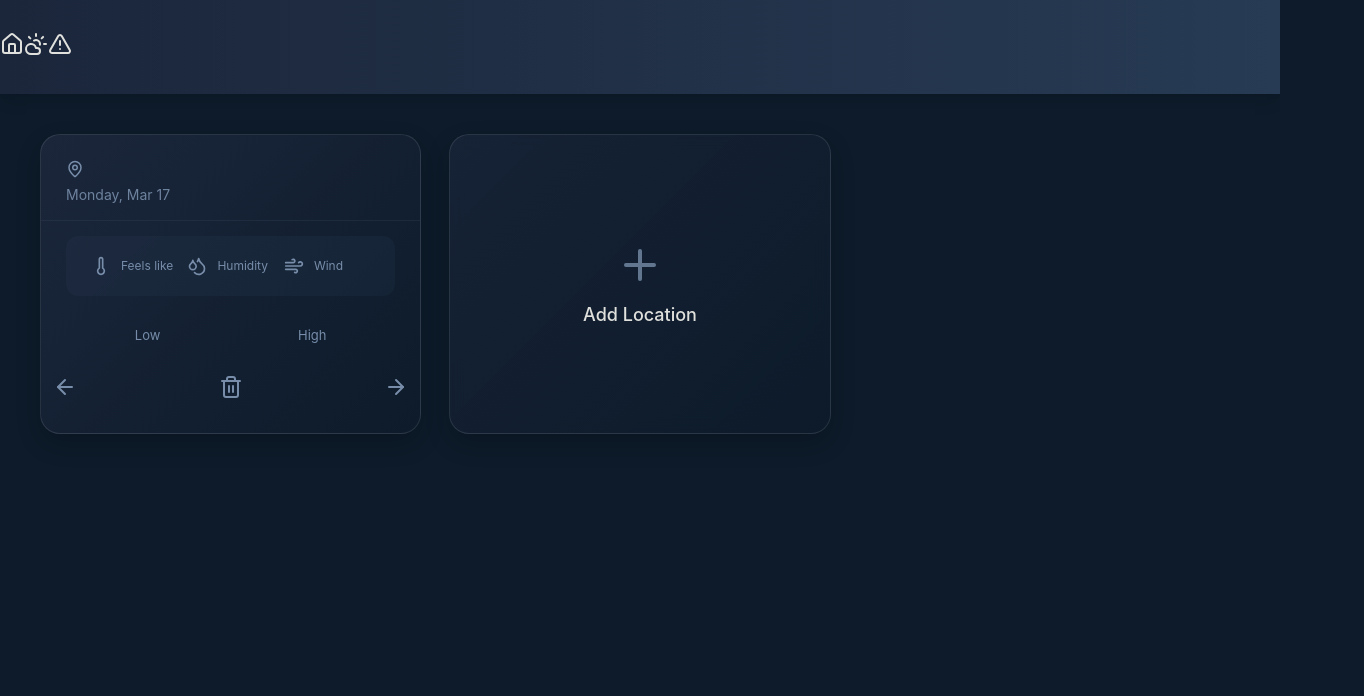
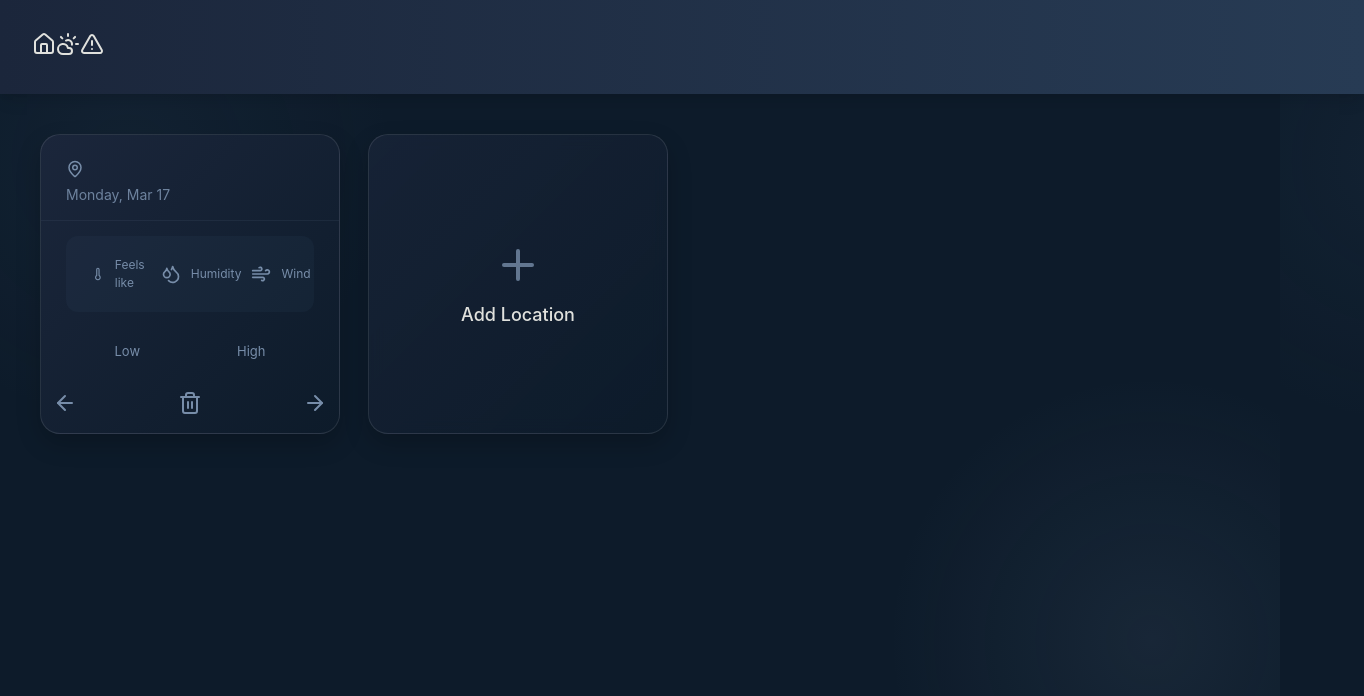
Before and after one commit to 09jayy/Heavy-Duty-Drivers-Weather-App, a React (Vite) app: page / in a window 1280 px wide. Shown: the top 696 px of the page, 1364 px wide, since content can reach past the window. Built offline with nearby package versions, Linux system fonts and the light colour scheme; no server answers.

Commit message:
updated styling so that the page is properly sized
Nav bar now takes up whole width for example,
main page appears below with a left and right column

```diff
--- a/src/App.css
+++ b/src/App.css
@@ -1,42 +1,34 @@
-#root {
-  max-width: 1280px;
-  margin: 0 auto;
-  padding: 2rem;
-  text-align: center;
+html, body {
+  margin: 0;
+  padding: 0;
+  box-sizing: border-box;
 }
 
-.logo {
-  height: 6em;
-  padding: 1.5em;
-  will-change: filter;
-  transition: filter 300ms;
-}
-.logo:hover {
-  filter: drop-shadow(0 0 2em #646cffaa);
-}
-.logo.react:hover {
-  filter: drop-shadow(0 0 2em #61dafbaa);
+.root-container,header,main{
+  margin: 0;
+  padding: 0;
 }
 
-@keyframes logo-spin {
-  from {
-    transform: rotate(0deg);
-  }
-  to {
-    transform: rotate(360deg);
+.root-container {
+  display: grid;
+  grid-template-columns: 1fr 10fr 1fr;
+  grid-template-rows: auto 1fr;
+  min-height: 100vh;
+  max-width: 100vw;
+}
+
+header {
+  grid-column: 1 / -1;
+  grid-row: 1;
+}
+
+main {
+  grid-column: 2;
+  grid-row: 2 / span 3;
+}
+
+@media (max-width: 768px) {
+  .root-container {
+    grid-template-columns: 1fr 20fr 1fr;
   }
 }
-
-@media (prefers-reduced-motion: no-preference) {
-  a:nth-of-type(2) .logo {
-    animation: logo-spin infinite 20s linear;
-  }
-}
-
-.card {
-  padding: 2em;
-}
-
-.read-the-docs {
-  color: #888;
-}
--- a/src/App.jsx
+++ b/src/App.jsx
@@ -1,7 +1,7 @@
 import { useState } from 'react';
 import { WeatherPage } from './pages/weather/Weather';
-import { NavBar } from './components/NavBar';
-// import './App.css';
+import { NavBar } from './components/Navbar/NavBar';
+import './App.css';
 
 /**
  * Handles global layout and routes to other pages/components
@@ -12,10 +12,11 @@ import { NavBar } from './components/NavBar';
 
 const App = () => {
   return (
-    <div className="min-h-screen bg-[#0D1B2A]">
+    <div className="root-container">
       <header>
         <NavBar/>
       </header>
+
       <main>
         <WeatherPage />
       </main>
--- /dev/null
+++ b/src/components/NavBar/NavBar.css
@@ -0,0 +1,10 @@
+.container {
+    margin: 0;
+    padding-top: 2rem;
+    padding-bottom: 2rem;
+
+    background: linear-gradient(to right, #1B263B, #273B54);
+
+    box-shadow: 0 10px 15px -3px rgba(0, 0, 0, 0.1),
+                0 4px 6px -2px rgba(0, 0, 0, 0.05);
+}
--- a/src/components/NavBar.jsx
+++ b/src/components/NavBar/NavBar.jsx
@@ -1,12 +1,13 @@
 import React, {useState} from 'react';
 import {House, CloudSun, TriangleAlert} from 'lucide-react';
+import './NavBar.css';
 
 export const NavBar = () => {
     /** @type {'home' | 'weather' | 'alerts'} */
     const [curPage, setCurPage] = useState('home');
 
     return (
-        <div className="py-8 bg-gradient-to-r from-[#1B263B] to-[#273B54] shadow-lg">
+        <div className='container'>
             <button onClick={()=>setCurPage('home')}>
                 <House/>
             </button>
```
